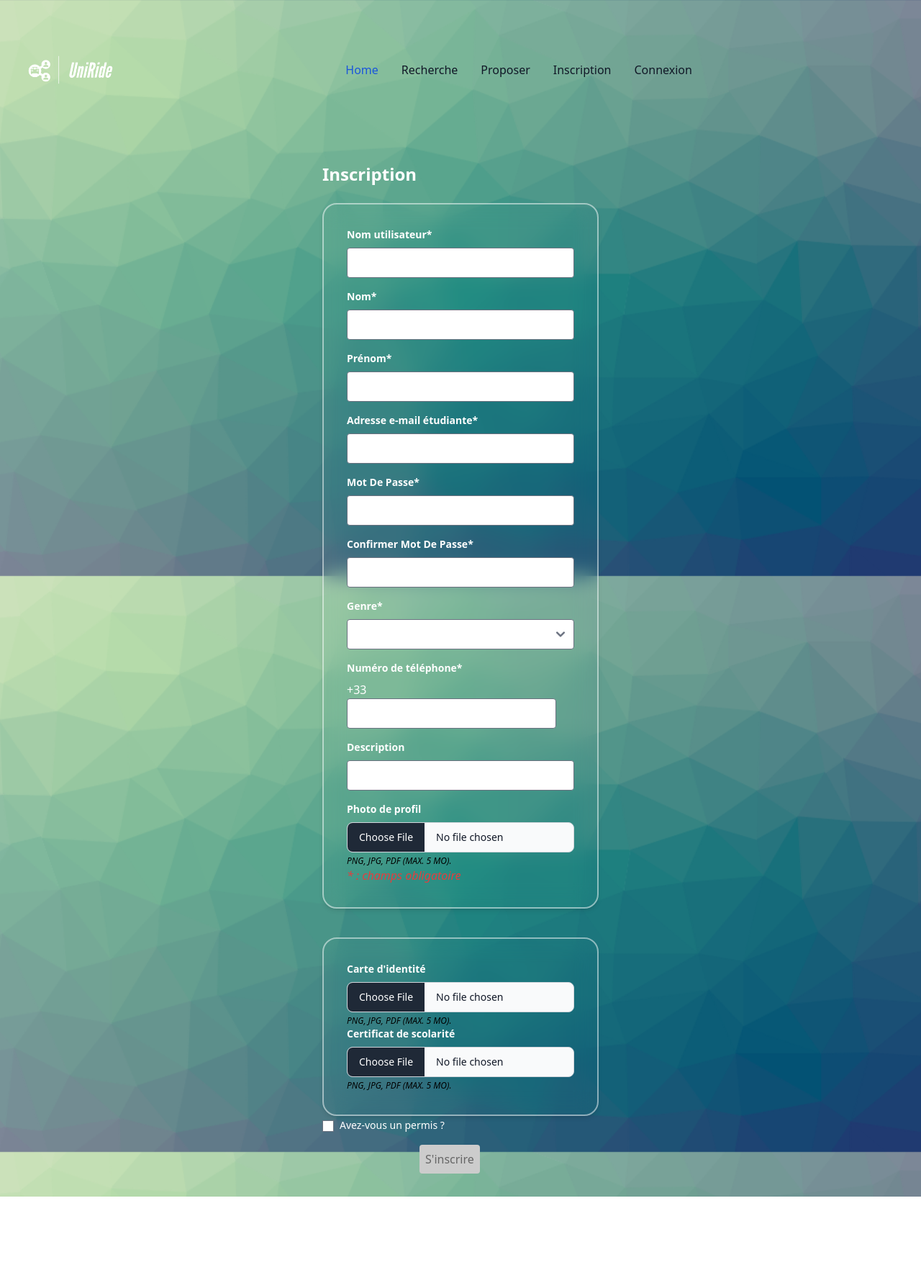
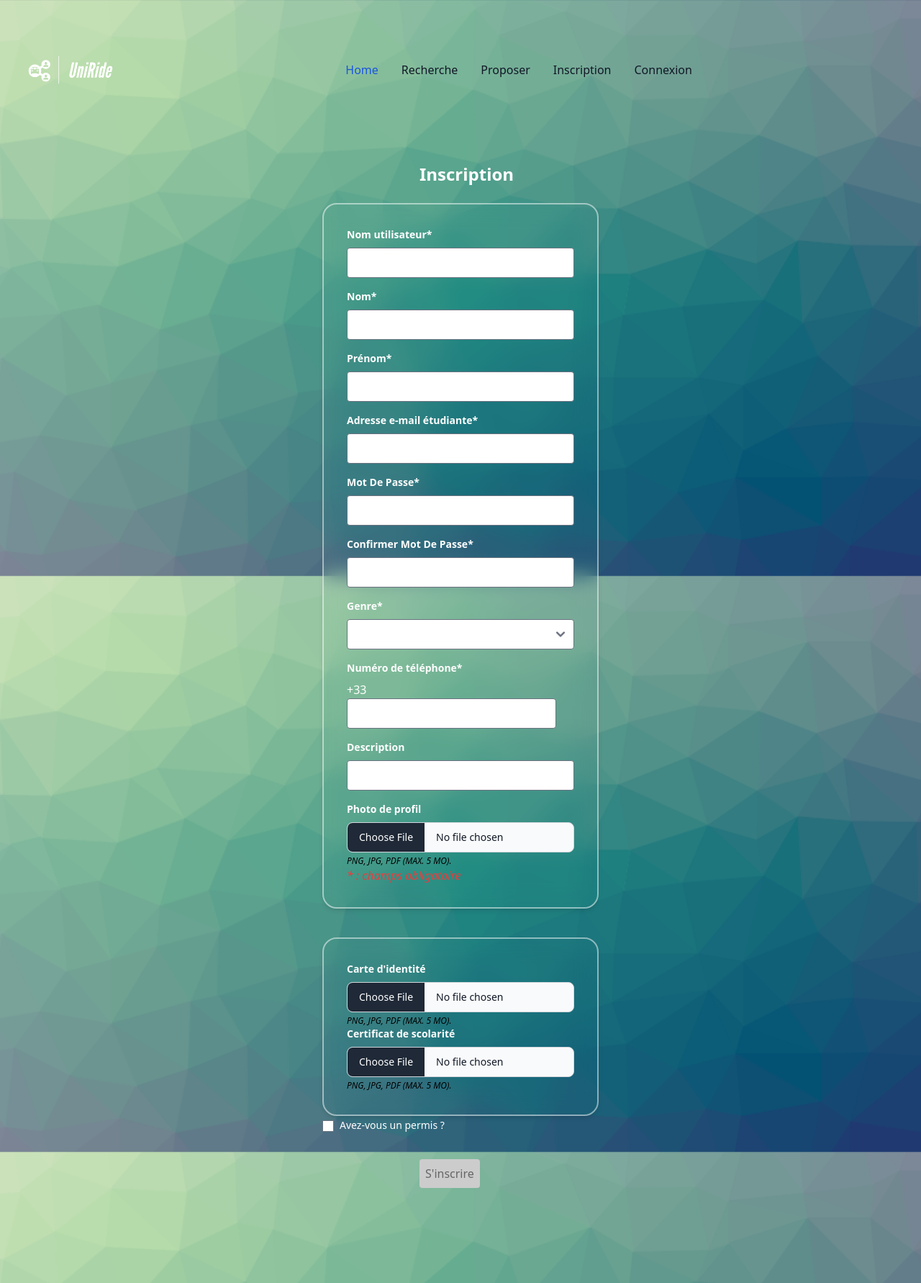
Before and after one commit to nayren23/UniRide-SApp, an Angular app in the folder UniRide/: page /registration in a window 1280 px wide. Shown: the whole page at 72% size. Before the commit the page ends 1662 px from the top, so only its background shows below. Built offline with nearby package versions, Linux system fonts and the light colour scheme.

Commit message:
fix : bug with button for registration

```diff
--- a/UniRide/src/app/registration/registration.component.css
+++ b/UniRide/src/app/registration/registration.component.css
@@ -58,8 +58,12 @@
 .tailleTel{
     width: 92%;
 }
-.boutonCenter{
+.alignCenter{
     margin-left: 135px;
+}
+.buttonInscription{
+    margin-bottom: 100px;
+    margin-top: 20px;
 }
 
 #taillePlus33{
--- a/UniRide/src/app/registration/registration.component.html
+++ b/UniRide/src/app/registration/registration.component.html
@@ -1,5 +1,5 @@
 <div class="max-w-md mx-auto p-8  rounded">
-    <h2 class="text-2xl font-semibold mb-6 text-white">Inscription</h2>
+    <h2 class="text-2xl font-semibold mb-6 text-white alignCenter">Inscription</h2>
 
     <form id="monFormulaire" [formGroup]="inscriptionForm" (ngSubmit)="onSubmit()">
         <section class="max-w-md mx-auto p-8 rounded shadow-md blur-backgroud">
@@ -162,7 +162,7 @@
 
         <!-- Bouton Suivant -->
         <div>
-            <button type="submit" class="bg-blue-500 text-white p-2 rounded boutonCenter"
+            <button type="submit" class="bg-blue-500 text-white p-2 rounded alignCenter buttonInscription"
                 [disabled]="!inscriptionForm.valid || !passwordsMatch()"
                 [ngClass]="{'button-disabled': !inscriptionForm.valid || !passwordsMatch()}">
                 S'inscrire
```
